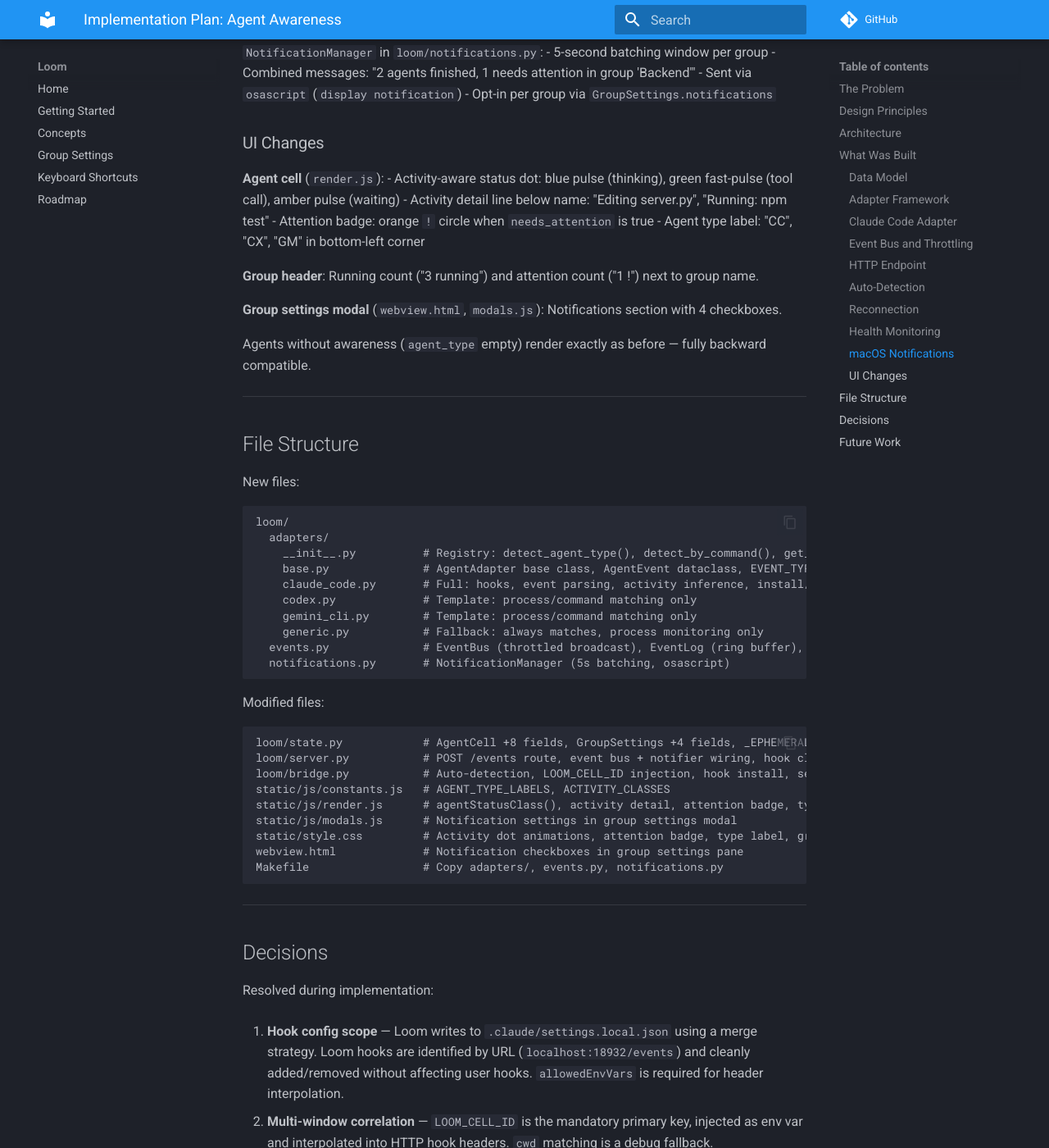
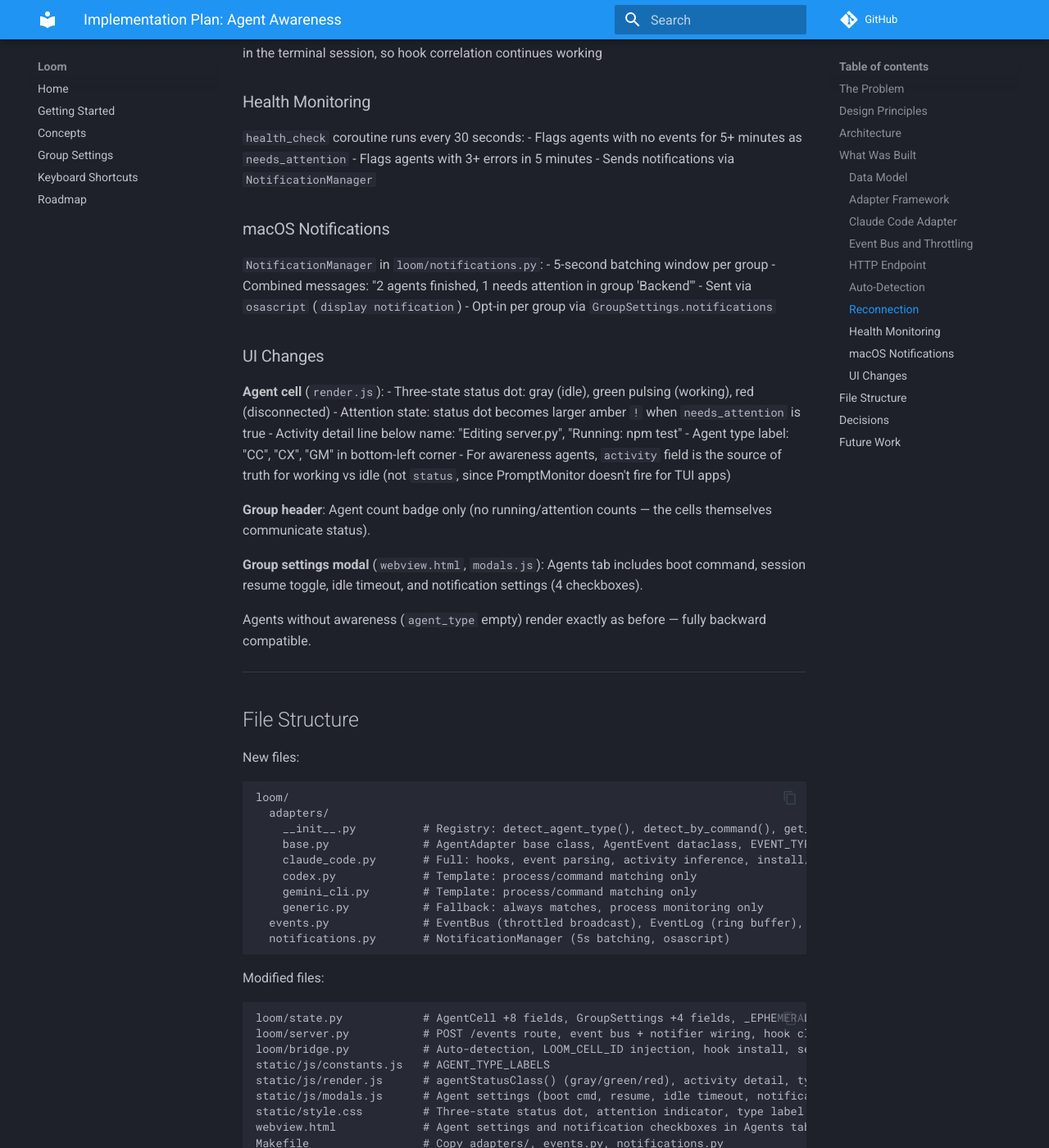
Before and after one commit to runtorque/torque, an MkDocs documentation site: the page built from docs/plans/agent-awareness.md, in a window 1280 px wide and 1400 px high, scrolled down 5348 px. Shown: the whole window at 82% size. Built offline with MkDocs 1.6.1 and Material for MkDocs 9.7.7, drawn with Linux system fonts in a browser that asks for light colours; comment, search, counter and statistics services are not loaded; some of the changed text lies outside the part shown.

Commit message:
update documentation with all agent awareness refinements
CLAUDE.md:
- Add Claude Code hooks gotchas section (SessionStart command-only,
  allowedEnvVars, hook config location, session ID lifecycle)
- Update adapter description (command hook for SessionStart)
- Update render.js description (three-state dot, no activity classes)
- Update modals.js description (agent settings in Agents tab)

Implementation plan:
- Document SessionStart command hook requirement
- Document session resume with save-on-capture and /clear behavior
- Update UI section: three-state dot, no group header counts
- Update GroupSettings table with new fields (boot command, resume,
  idle timeout)
- Add decisions 10-12 (SessionStart type, status simplification,
  settings tab organization)
- Remove "session resume as a setting" from future work (done)

Co-Authored-By: Claude Opus 4.6 (1M context) <noreply@anthropic.com>

````diff
--- a/docs/plans/agent-awareness.md
+++ b/docs/plans/agent-awareness.md
@@ -89,10 +89,13 @@ class AgentEvent:
 | `error_message` | str | No | Last error message |
 | `needs_attention` | bool | No | Agent stuck, errored, or needs permission |
 
-**GroupSettings extensions** (notification settings):
+**GroupSettings extensions** (in Agents tab):
 
 | Field | Type | Default | Purpose |
 |---|---|---|---|
+| `agent_boot_command` | str | "" | Override default boot command (e.g. "codex") |
+| `agent_session_resume` | bool | True | Resume session on relaunch (`claude --resume`) |
+| `agent_idle_timeout` | int | 5 | Minutes before flagging as stuck (0 = disable) |
 | `notifications` | bool | False | Master toggle for macOS notifications |
 | `notify_on_finish` | bool | True | Notify when agent finishes |
 | `notify_on_error` | bool | True | Notify on errors |
@@ -108,16 +111,16 @@ Registry in `loom/adapters/__init__.py` with `detect_agent_type()` (by process n
 
 | Adapter | File | Status | Integration |
 |---|---|---|---|
-| Claude Code | `claude_code.py` | Full | HTTP hooks, event parsing, activity inference, session resume |
+| Claude Code | `claude_code.py` | Full | HTTP hooks (command hook for SessionStart), event parsing, activity inference, session resume |
 | Codex | `codex.py` | Template | Process matching only |
 | Gemini CLI | `gemini_cli.py` | Template | Process matching only |
 | Generic | `generic.py` | Full | Fallback, process monitoring only |
 
 ### Claude Code Adapter
 
-**Hook installation**: Loom writes hooks to `.claude/settings.local.json` in the agent's working directory using a merge strategy. Loom hooks are identified by their URL (`http://localhost:18932/events`) and can be cleanly added/removed without affecting user hooks. Hooks include `allowedEnvVars: ["LOOM_CELL_ID"]` for header interpolation.
+**Hook installation**: Loom writes hooks to `.claude/settings.local.json` in the agent's working directory using a merge strategy. Loom hooks are identified by their URL (`http://localhost:18932/events`) and can be cleanly added/removed without affecting user hooks. HTTP hooks include `allowedEnvVars: ["LOOM_CELL_ID"]` for header interpolation.
 
-**Hooks subscribed**: `SessionStart`, `PreToolUse`, `PostToolUse`, `PostToolUseFailure`, `Notification`, `Stop`, `SubagentStart`, `SubagentStop`, `StopFailure`.
+**Hooks subscribed**: `SessionStart` (command hook — HTTP not supported), `PreToolUse`, `PostToolUse`, `PostToolUseFailure`, `Notification`, `Stop`, `SubagentStart`, `SubagentStop`, `StopFailure` (all HTTP hooks).
 
 **Event mapping**:
 
@@ -142,7 +145,7 @@ Registry in `loom/adapters/__init__.py` with `detect_agent_type()` (by process n
 - `Agent` → "Subagent: {description}"
 - `WebFetch` / `WebSearch` → "Fetching web page" / "Searching web"
 
-**Session resume**: When `SessionStart` fires, the adapter captures Claude Code's `session_id` and stores it in `cell.agent_session_id`. On relaunch, Loom runs `claude --resume <session_id>` instead of plain `claude`, continuing the conversation where it left off.
+**Session resume**: When `SessionStart` fires, the adapter captures Claude Code's `session_id` and stores it in `cell.agent_session_id` (persisted to `state.json` immediately). On relaunch, Loom runs `claude --resume <session_id>` instead of plain `claude`, continuing the conversation where it left off. Controlled by the `agent_session_resume` group setting (default: on). A `/clear` in Claude Code generates a new session ID, so resume after clear starts from a blank conversation.
 
 ### Event Bus and Throttling
 
@@ -190,14 +193,15 @@ On daemon restart, `reconnect_orphans`:
 ### UI Changes
 
 **Agent cell** (`render.js`):
-- Activity-aware status dot: blue pulse (thinking), green fast-pulse (tool call), amber pulse (waiting)
+- Three-state status dot: gray (idle), green pulsing (working), red (disconnected)
+- Attention state: status dot becomes larger amber `!` when `needs_attention` is true
 - Activity detail line below name: "Editing server.py", "Running: npm test"
-- Attention badge: orange `!` circle when `needs_attention` is true
 - Agent type label: "CC", "CX", "GM" in bottom-left corner
+- For awareness agents, `activity` field is the source of truth for working vs idle (not `status`, since PromptMonitor doesn't fire for TUI apps)
 
-**Group header**: Running count ("3 running") and attention count ("1 !") next to group name.
+**Group header**: Agent count badge only (no running/attention counts — the cells themselves communicate status).
 
-**Group settings modal** (`webview.html`, `modals.js`): Notifications section with 4 checkboxes.
+**Group settings modal** (`webview.html`, `modals.js`): Agents tab includes boot command, session resume toggle, idle timeout, and notification settings (4 checkboxes).
 
 Agents without awareness (`agent_type` empty) render exactly as before — fully backward compatible.
 
@@ -226,11 +230,11 @@ Modified files:
 loom/state.py            # AgentCell +8 fields, GroupSettings +4 fields, _EPHEMERAL_FIELDS, cells_with_awareness()
 loom/server.py           # POST /events route, event bus + notifier wiring, hook cleanup on remove
 loom/bridge.py           # Auto-detection, LOOM_CELL_ID injection, hook install, session resume, reconnect fixes
-static/js/constants.js   # AGENT_TYPE_LABELS, ACTIVITY_CLASSES
-static/js/render.js      # agentStatusClass(), activity detail, attention badge, type label, group counts
-static/js/modals.js      # Notification settings in group settings modal
-static/style.css         # Activity dot animations, attention badge, type label, group header counts
-webview.html             # Notification checkboxes in group settings pane
+static/js/constants.js   # AGENT_TYPE_LABELS
+static/js/render.js      # agentStatusClass() (gray/green/red), activity detail, type label
+static/js/modals.js      # Agent settings (boot cmd, resume, idle timeout, notifications) in group settings modal
+static/style.css         # Three-state status dot, attention indicator, type label
+webview.html             # Agent settings and notification checkboxes in Agents tab of group settings
 Makefile                 # Copy adapters/, events.py, notifications.py
 ```
 
@@ -254,15 +258,20 @@ Resolved during implementation:
 
 7. **Notification delivery** — Uses `osascript` (macOS `display notification`) rather than iTerm2's Python API, which doesn't expose a notification method.
 
-8. **Session resume** — Claude Code's `session_id` is captured from `SessionStart` hooks and persisted. Relaunch uses `claude --resume <id>`. Will be made a per-group setting later.
+8. **Session resume** — Claude Code's `session_id` is captured from `SessionStart` hooks (command type, not HTTP) and persisted to `state.json`. Relaunch uses `claude --resume <id>`. Controlled by `agent_session_resume` group setting (default: on).
 
 9. **Idle vs. waiting** — `idle_prompt` (agent finished, waiting for next task) maps to `session_end`, not `waiting`. Only `permission_prompt` (agent blocked, needs approval) sets `needs_attention`.
+
+10. **SessionStart hook type** — Claude Code only supports `type: "command"` for `SessionStart` events. HTTP hooks are silently ignored. Uses `curl` to POST to Loom instead.
+
+11. **Status dot simplification** — Three states: gray (idle), green (working), red (disconnected). For awareness agents, `activity` field is the source of truth — `status` field stays "running" while a TUI app is active (PromptMonitor limitation). Awareness agents start as idle on boot; hooks flip to working.
+
+12. **Agent settings in Agents tab** — Boot command, session resume, idle timeout, and notifications are all in the Agents tab of group settings (not the Group tab).
 
 ---
 
 ## Future Work
 
-- **Session resume as a setting** — Add a `GroupSettings` toggle for whether to resume or start fresh on relaunch.
 - **Session recording** — Persist the EventLog to disk for replay and auditing (Phase 1 item, deferred).
 - **Gemini CLI adapter** — Fill in hook config generation and event parsing.
 - **Codex adapter** — Investigate `CODEX_HOME` per-agent scoping, implement hook config.
````
Also changed, not shown: CLAUDE.md (+11 -4 lines).
